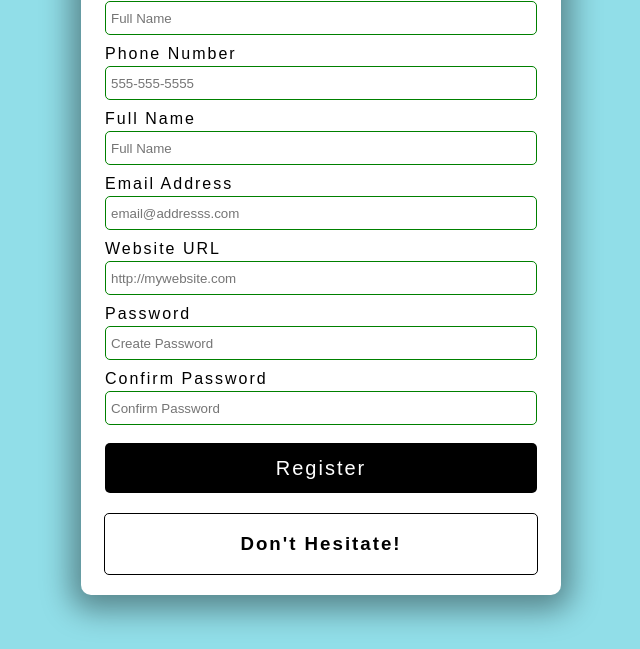
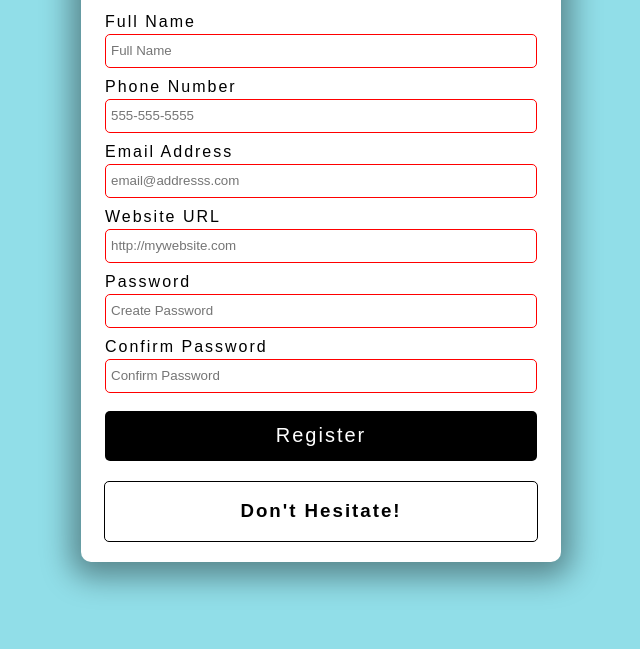
Before and after one commit to Jaden-Reklaw/form-validation, a plain HTML site: page index.html in a window 1280 px wide. Shown: the part 151-800 px from the top of the page, without its empty margins (319-959 px from the left). Drawn offline with Linux system fonts and the light colour scheme; a web font is replaced by a local one.

Commit message:
added validation to all input field throught html

```diff
--- a/index.html
+++ b/index.html
@@ -16,37 +16,36 @@
             <!-- Full Name -->
             <div class="form-group">
                 <label for="name">Full Name</label>
-                <input type="text" id="name" placeholder="Full Name">
+                <input type="text" id="name" placeholder="Full Name"
+                    required minlength="2">
             </div>
             <!-- Phone Number -->
             <div class="form-group">
                 <label for="phone">Phone Number</label>
-                <input type="tel" id="phone" placeholder="555-555-5555">
-            </div>
-            <!-- Full Name -->
-            <div class="form-group">
-                <label for="name">Full Name</label>
-                <input type="text" id="name" placeholder="Full Name">
+                <input type="tel" id="phone" placeholder="555-555-5555"
+                    required pattern="[0-9]{3}-[0-9]{3}-[0-9]{4}">
             </div>
             <!-- Email Address -->
             <div class="form-group">
                 <label for="email">Email Address</label>
-                <input type="email" id="email" placeholder="email@addresss.com">
+                <input type="email" id="email" placeholder="email@addresss.com" required>
             </div>
             <!-- Website Url -->
             <div class="form-group">
                 <label for="website">Website URL</label>
-                <input type="url" id="website" placeholder="http://mywebsite.com">
+                <input type="url" id="website" placeholder="http://mywebsite.com" required>
             </div>
             <!-- Password -->
             <div class="form-group">
                 <label for="password1">Password</label>
-                <input type="password" id="password1" placeholder="Create Password">
+                <input type="password" id="password1" placeholder="Create Password"
+                    required pattern="^(?=.*[a-z].*[a-z])(?=.*[A-Z].*[A-Z])(?=.*\d.*\d)(?=.*\W.*\W)[a-zA-Z0-9\S]{9,}$">
             </div>
             <!-- Confirm Password -->
             <div class="form-group">
                 <label for="password2">Confirm Password</label>
-                <input type="password" id="password2" placeholder="Confirm Password">
+                <input type="password" id="password2" placeholder="Confirm Password"
+                    required pattern="^(?=.*[a-z].*[a-z])(?=.*[A-Z].*[A-Z])(?=.*\d.*\d)(?=.*\W.*\W)[a-zA-Z0-9\S]{9,}$">
             </div>
             <button type="submit">Register</button>
         </form>
```
